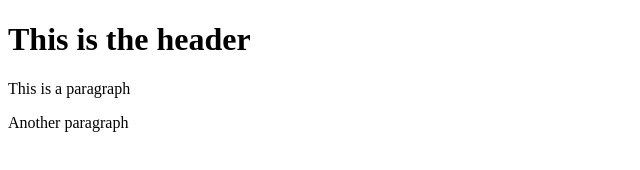
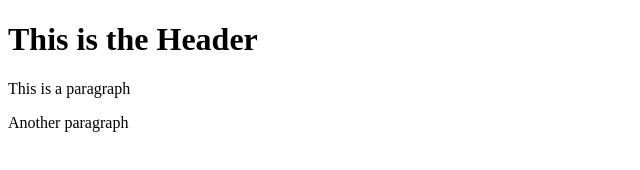
Before and after one commit to Sami585/git-test, a plain HTML site: page index.html in a window 1280 px wide. Shown: the full height of the page, 0-640 px from the left. Drawn offline with Linux system fonts and the light colour scheme.

Commit message:
First commit

```diff
--- a/index.html
+++ b/index.html
@@ -1,7 +1,7 @@
 <!DOCTYPE html>
 <html>
     <body>
-        <h1> This is the header</h1>
+        <h1> This is the Header</h1>
         <p> This is a paragraph </p>
         <p> Another paragraph </p>
     </body>
```
